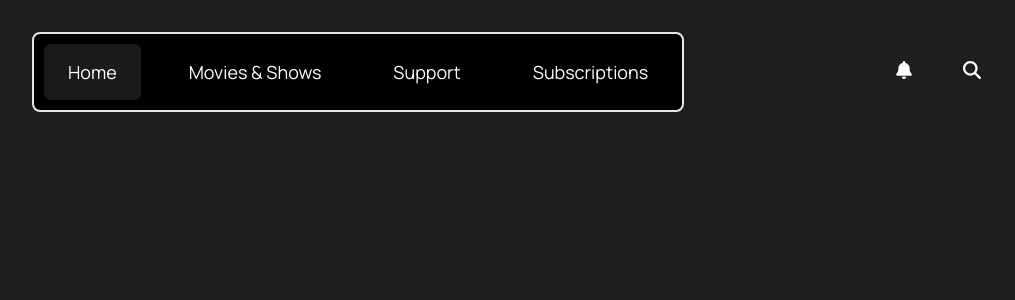
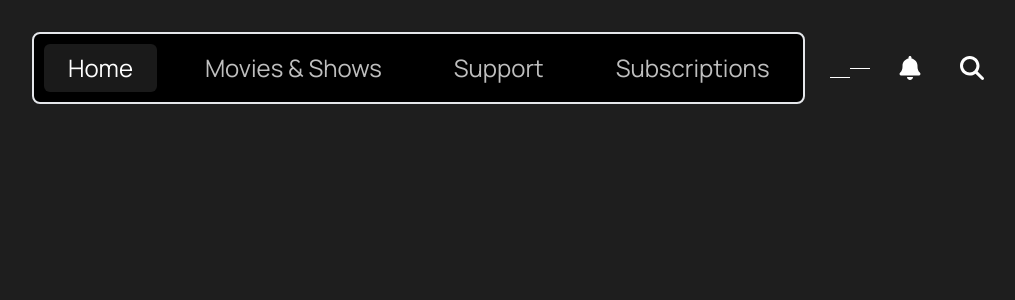
Before and after one commit to GlueSniffingCat/fort-anime, a Next.js app in the folder anime-fort/: page / in a window 1280 px wide. Shown: the top 300 px of the page, without its empty margins (130-1145 px from the left). Built offline with nearby package versions, Linux system fonts and the light colour scheme.

Commit message:
Navbar adjustments

```diff
--- a/anime-fort/src/app/layout.tsx
+++ b/anime-fort/src/app/layout.tsx
@@ -1,6 +1,8 @@
 import type { Metadata } from "next";
 import { Manrope } from "next/font/google";
 import "./globals.css";
+
+import Navbar from "../components/Navbar";
 
 const manrope = Manrope({
 	weight: ["400", "500", "600", "700"],
@@ -19,7 +21,10 @@ export default function RootLayout({
 }) {
 	return (
 		<html lang="en">
-			<body className={`${manrope.className} text-sm bg-[#1E1E1E]`}>
+			<body
+				className={`${manrope.className} xl:py-[2rem] xl:px-[10.125rem] lg:py-[1.5rem] lg:px-[5rem] py-[2.5rem] px-[1rem] text-sm md:text-lg lg:text-xl xl:text-2xl bg-[#1E1E1E] `}
+			>
+				<Navbar />
 				{children}
 			</body>
 		</html>
--- /dev/null
+++ b/anime-fort/src/app/movies_and_shows/page.tsx
@@ -0,0 +1,11 @@
+import * as React from "react";
+
+export interface IPageProps {}
+
+export default function Page(props: IPageProps) {
+	return (
+		<div>
+			<h1>movies_and_shows</h1>
+		</div>
+	);
+}
--- a/anime-fort/src/app/page.tsx
+++ b/anime-fort/src/app/page.tsx
@@ -1,11 +1,5 @@
 import { fetchAnime } from "./action";
-import Navbar from "../components/Navbar";
-import MediaCard from "../components/MediaCard";
 export default async function Home() {
 	//const data = await fetchAnime();
-	return (
-		<main className="xl:py-[2rem] xl:px-[10.125rem] lg:py-[1.5rem] lg:px-[5rem] py-[2.5rem] px-[1rem] text-lg">
-			<Navbar />
-		</main>
-	);
+	return <main></main>;
 }
--- a/anime-fort/src/components/Navbar.tsx
+++ b/anime-fort/src/components/Navbar.tsx
@@ -12,37 +12,50 @@ export default function Navbar() {
 
 	return (
 		<div className="flex justify-between items-center">
-			<nav className="flex gap-[1.5rem] p-[10px] border-red border-2 rounded-lg [&>*]:rounded-md bg-black [&>*]:py-[0.875rem] [&>*]:px-[1.5rem] text-white [&>*]:block">
+			<nav className="hidden md:flex items-center gap-[1.5rem] p-[10px] border-red border-2 rounded-lg [&>*]:rounded-md bg-black [&>*]:py-[0.5rem] [&>*]:px-[1.5rem] text-white/75 [&>*]:block">
 				<Link
-					className={`${pathname === "/" ? "bg-black10" : ""}`}
+					className={`${
+						pathname === "/" ? "bg-black10 text-white" : ""
+					} hover:bg-black10`}
 					href="/"
 				>
 					Home
 				</Link>
 				<Link
 					className={`${
-						pathname === "/movies_and_shows" ? "bg-black10" : ""
-					}`}
+						pathname === "/movies_and_shows"
+							? "bg-black10 text-white"
+							: ""
+					} hover:bg-black10`}
 					href="/movies_and_shows"
 				>
 					Movies & Shows
 				</Link>
 				<Link
-					className={`${pathname === "/support" ? "bg-black10" : ""}`}
+					className={`${
+						pathname === "/support" ? "bg-black10 text-white" : ""
+					} hover:bg-black10`}
 					href="/support"
 				>
 					Support
 				</Link>
 				<Link
 					className={`${
-						pathname === "/subscriptions" ? "bg-black10" : ""
-					}`}
+						pathname === "/subscriptions"
+							? "bg-black10 text-white"
+							: ""
+					} hover:bg-black10`}
 					href="/subscriptions"
 				>
 					Subscriptions
 				</Link>
 			</nav>
-			<div className=" flex justify-between min-h-[32px] min-w-[100px]">
+			<button className="[&>*]:min-h-[1px] [&>*]:bg-white group [&>*]:transition-transform [&>*]:duration-300">
+				<div className="min-w-[40px] scale-x-0 group-hover:scale-x-100"></div>
+				<div className="my-2 scale-x-50 origin-right group-hover:scale-x-100"></div>
+				<div className="scale-x-50 origin-left group-hover:scale-x-100"></div>
+			</button>
+			<div className="flex gap-[1.875rem]">
 				<div>
 					<FontAwesomeIcon
 						icon={faBell}
```
